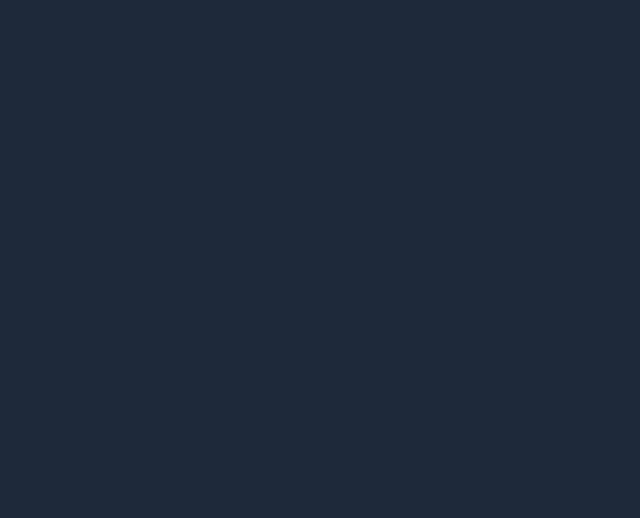
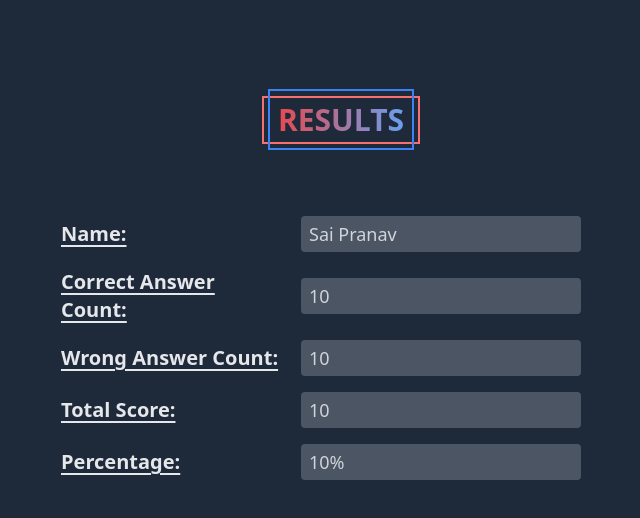
Before and after one commit to Sanikagoyal28/pivot_frontend, a React (Create React App) app: page /result in a window 1280 px wide. Before the commit this address had no page. Shown: the top 518 px of the page, without its empty margins (299-939 px from the left). Built offline with nearby package versions, Linux system fonts and the light colour scheme.

Commit message:
Result UI added

```diff
--- a/src/App.js
+++ b/src/App.js
@@ -5,6 +5,7 @@ import { BrowserRouter, Route, Routes } from 'react-router-dom';
 import Register from './components/user/register';
 import Quiz from './components/user/quiz';
 import Dashboard from './components/user/dashboard';
+import Result from './components/user/result';
 
 function App() {
   return <>
@@ -15,6 +16,7 @@ function App() {
         <Route path="/admin" exact element={<Login />} />
         <Route path="/admin/addQues" exact element={<AddQues />} />
         <Route path="/dashboard" exact element={<Dashboard />} />
+        <Route path="/result" exact element={<Result />} />
       </Routes>
     </BrowserRouter>
   </>
--- a/src/components/user/quiz.jsx
+++ b/src/components/user/quiz.jsx
@@ -102,7 +102,12 @@ function Quiz() {
     // show marked answers by storing the ans in array, display the ans corresponding to count
 
     return <>
-        <section className="w-full bg-[#1e293a] h-screen flex flex-col justify-center">
+        <section className="w-full h-screen flex flex-col justify-center p-16">
+        <div className="border-red-400 border-2 inline w-fit mx-auto px-[4px] py-1 text-center mb-12">
+                <p className="border-blue-500 p-2 text-3xl border-2 bg-gradient-to-r from-red-500 to-blue-400 bg-clip-text inline font-bold" style={{
+                    WebkitTextFillColor: "transparent"
+                }}>QUIZ COMPETETION</p>
+            </div>
             <div className="flex flex-col justify-center items-center w-11/12 max-w-[720px] p-8 bg-gray-900 m-auto rounded shadow-lg">
                 <div className="flex justify-end w-full">
                     <p className="text-gray-400 text-lg">{quesCount}/10</p>
--- a/src/components/user/result.jsx
+++ b/src/components/user/result.jsx
@@ -1,6 +1,37 @@
 
-function Result (){
+function Result() {
     return <>
+        <section className="w-full h-screen flex flex-col py-16 px-4 md:p-24">
+            <div className="border-red-400 border-2 inline px-[4px] py-1 w-fit mx-auto text-center mb-16">
+                <p className="border-blue-500 p-2 text-3xl border-2 bg-gradient-to-r from-red-500 to-blue-400 bg-clip-text inline font-bold" style={{
+                    WebkitTextFillColor: "transparent"
+                }}>RESULTS</p>
+            </div>
+
+            <div className="flex flex-col justify-center items-center mx-auto max-w-[560px] w-11/12">
+                <div className="flex w-full items-center justify-start my-2 gap-4 mx-auto">
+                    <label className="text-xl font-semibold text-gray-200 underline underline-offset-4 w-2/5">Name:</label>
+                    <p className="text-gray-300 text-lg px-2 py-1 rounded bg-gray-600 w-1/2">Sai Pranav</p>
+                </div>
+                <div className="flex w-full items-center justify-start my-2 gap-4">
+                    <label className="text-xl font-semibold text-gray-200 underline underline-offset-4 w-2/5">Correct Answer Count:</label>
+                    <p className="text-gray-300 text-lg px-2 py-1 rounded bg-gray-600 w-1/2">10</p>
+                </div>
+                <div className="flex w-full items-center justify-start my-2 gap-4">
+                    <label className="text-xl font-semibold text-gray-200 underline underline-offset-4 w-2/5">Wrong Answer Count:</label>
+                    <p className="text-gray-300 text-lg px-2 py-1 rounded bg-gray-600 w-1/2">10</p>
+                </div>
+                <div className="flex w-full items-center justify-start my-2 gap-4">
+                    <label className="text-xl font-semibold text-gray-200 underline underline-offset-4 w-2/5">Total Score:</label>
+                    <p className="text-gray-300 text-lg px-2 py-1 rounded bg-gray-600 w-1/2">10</p>
+                </div>
+                <div className="flex w-full items-center justify-start my-2 gap-4">
+                    <label className="text-xl font-semibold text-gray-200 underline underline-offset-4 w-2/5">Percentage:</label>
+                    <p className="text-gray-300 text-lg px-2 py-1 rounded bg-gray-600 w-1/2">10%</p>
+                </div>
+            </div>
+            {/* </div> */}
+        </section >
 
     </>
 }
```
